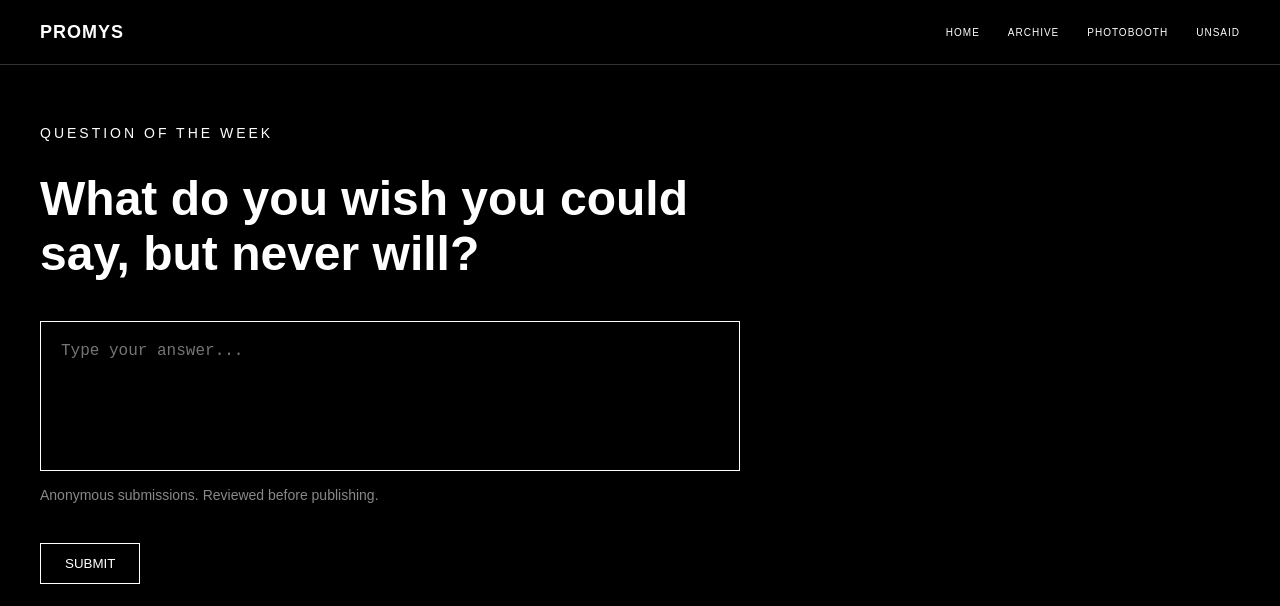
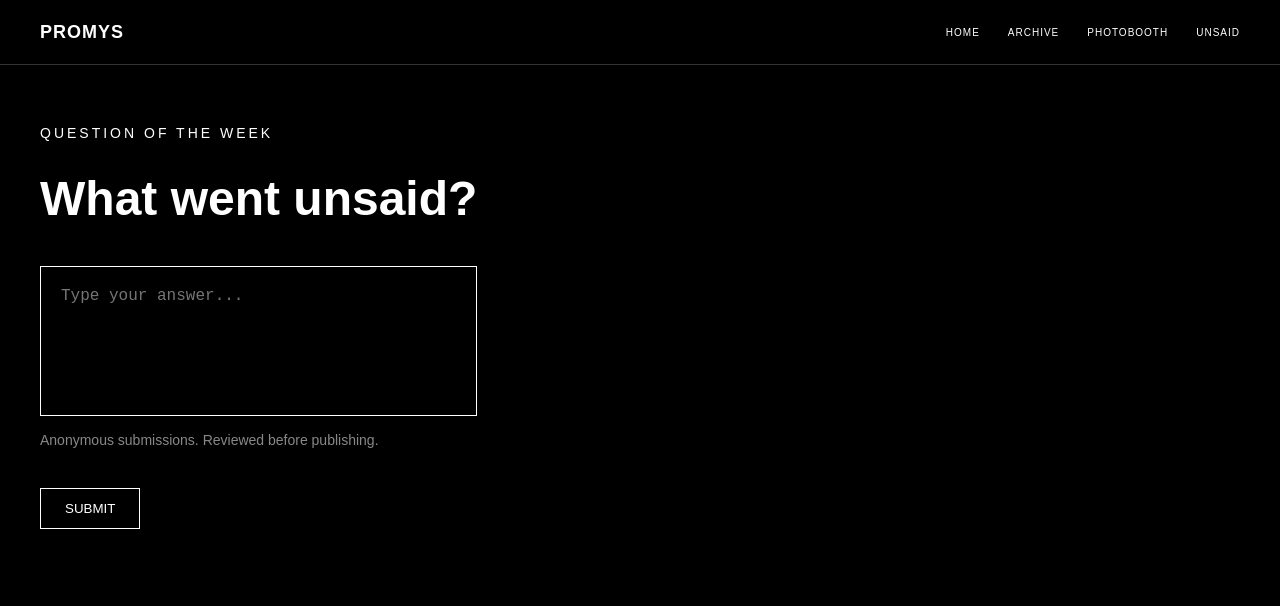
Before and after one commit to promysarchive/camera, a plain HTML site: page unsaid.html in a window 1280 px wide. Drawn offline with Linux system fonts and the light colour scheme.

Commit message:
Update unsaid.html

```diff
--- a/unsaid.html
+++ b/unsaid.html
@@ -163,7 +163,7 @@ QUESTION OF THE WEEK
 </div>
 
 <div class="question">
-What do you wish you could say, but never will?
+What went unsaid?
 </div>
 
 <textarea
```
